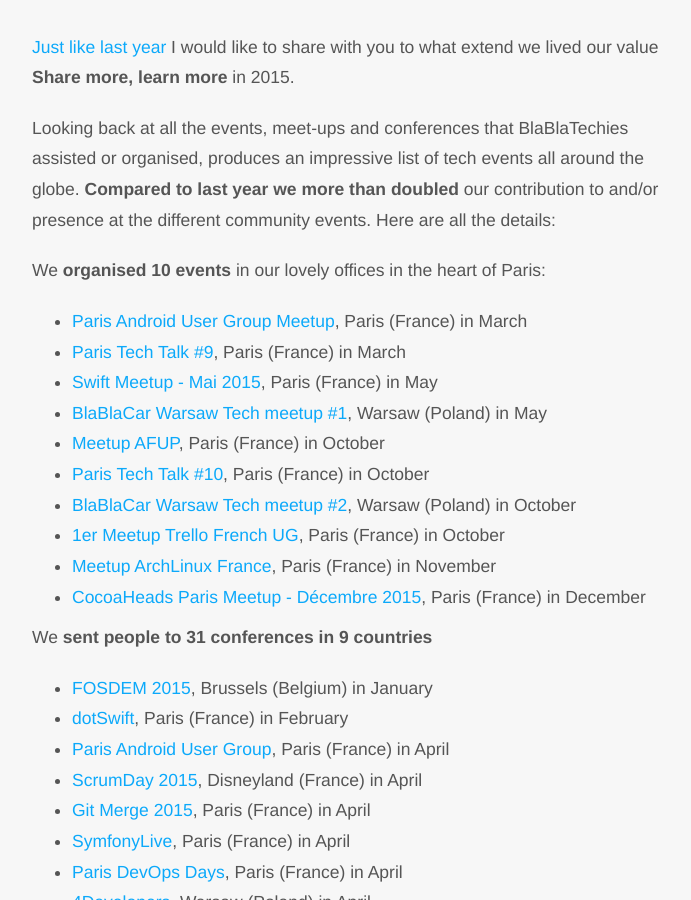
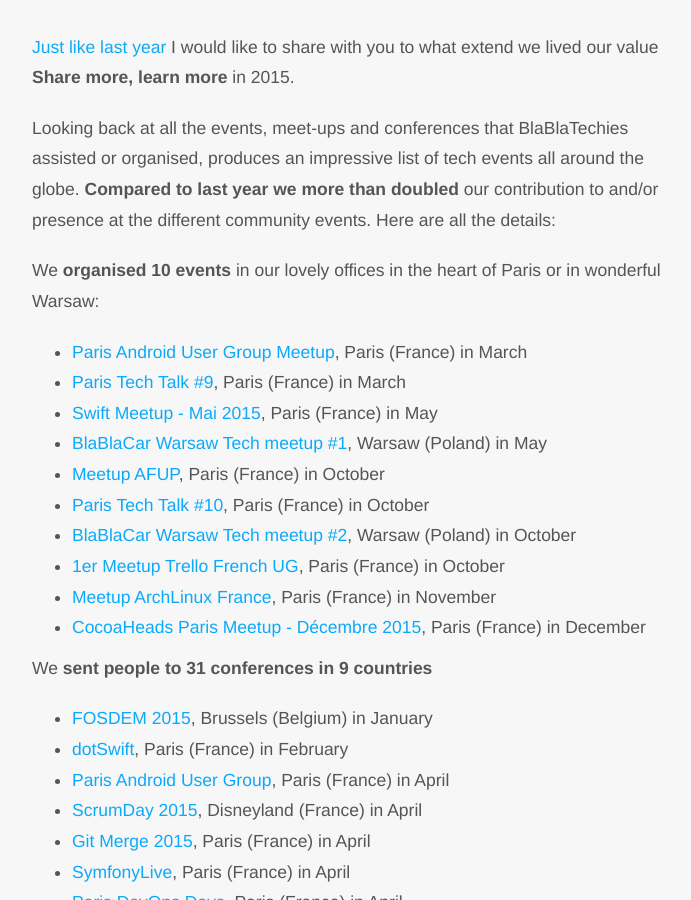
Before and after one commit to blablacar/blablatech, a Jekyll site: the page built from _posts/2015-12-30-share-more-learn-more-in-2015.md, in a window 1280 px wide and 900 px high, scrolled down 337 px. Shown: the whole window, without its empty margins (283-974 px from the left). Built offline with Jekyll 4.4.1, drawn with Linux system fonts in a browser that asks for light colours; nearby versions of some CDN libraries; Markdown is read by kramdown in place of the engine named in the settings.

Commit message:
correct article

```diff
--- a/_posts/2015-12-30-share-more-learn-more-in-2015.md
+++ b/_posts/2015-12-30-share-more-learn-more-in-2015.md
@@ -13,7 +13,7 @@
 list of tech events all around the globe. **Compared to last year we more than doubled** our contribution to and/or presence
 at the different community events. Here are all the details:
 
-We **organised 10 events** in our lovely offices in the heart of Paris:
+We **organised 10 events** in our lovely offices in the heart of Paris or in wonderful Warsaw:
 
 * [Paris Android User Group Meetup](http://www.meetup.com/fr/Android-Paris/events/220665795/), Paris (France) in March
 * [Paris Tech Talk #9](http://www.meetup.com/fr/Paris-Tech-Talks/events/220864966/), Paris (France) in March
```
